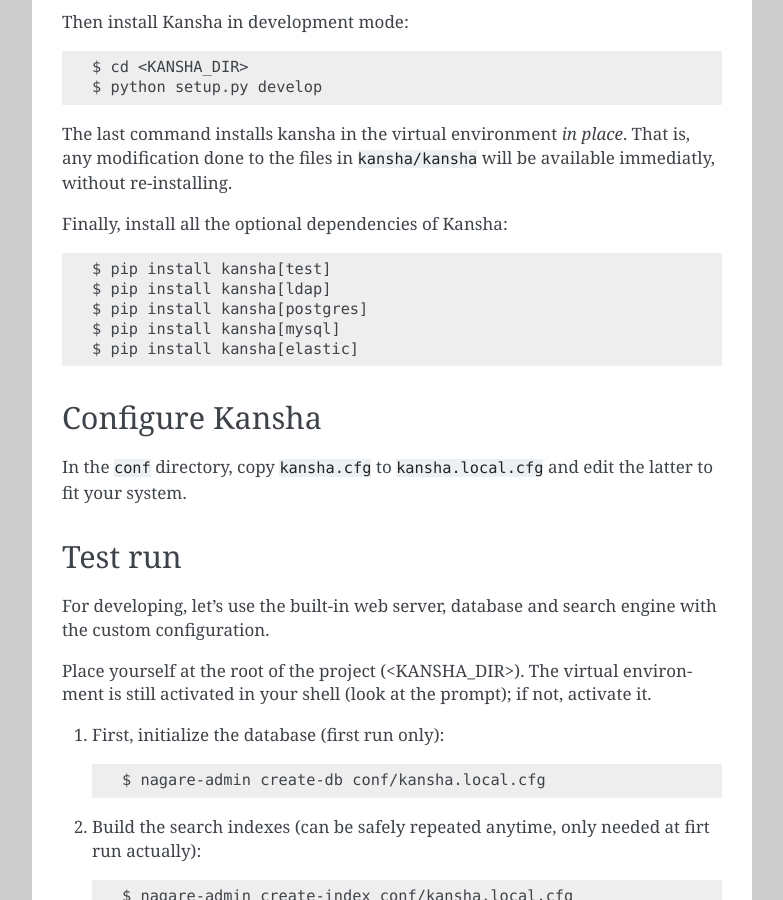
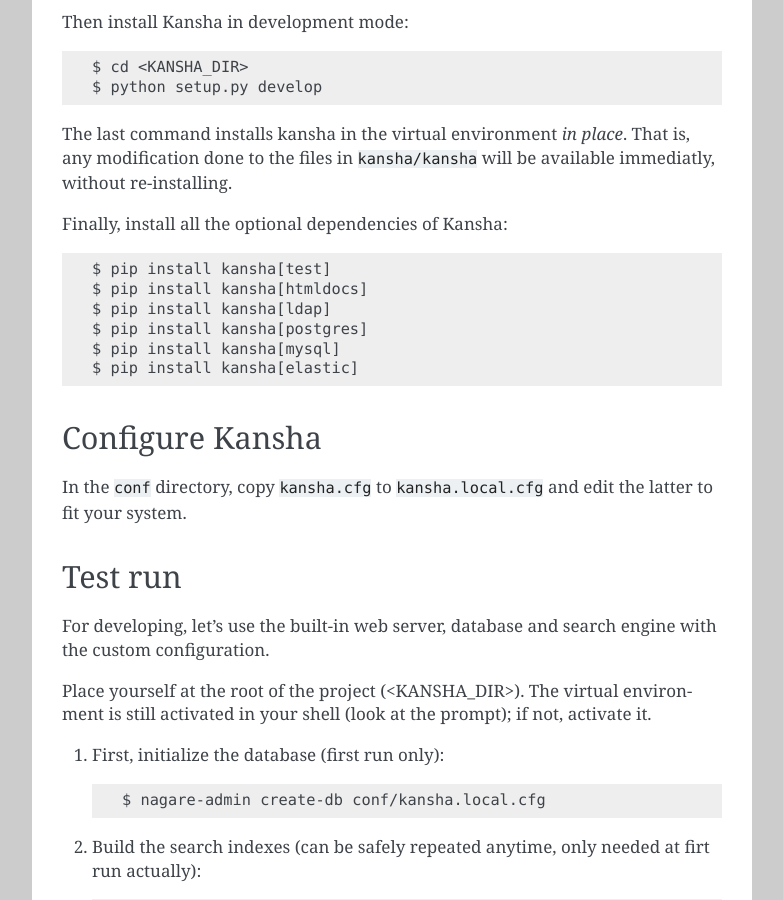
Before and after one commit to Net-ng/kansha, a Sphinx documentation site: the page built from doc/devsetup.rst, in a window 1280 px wide and 900 px high, scrolled down 1314 px. Shown: the whole window, without its empty margins (358-1141 px from the left). Built offline with Sphinx 7.4.7, drawn with Linux system fonts in a browser that asks for light colours.

Commit message:
Added new extras require for generating HTML docs (Sphinx)

```diff
--- a/doc/devsetup.rst
+++ b/doc/devsetup.rst
@@ -65,6 +65,7 @@
 Finally, install all the optional dependencies of Kansha::
 
     $ pip install kansha[test]
+    $ pip install kansha[htmldocs]
     $ pip install kansha[ldap]
     $ pip install kansha[postgres]
     $ pip install kansha[mysql]
--- a/setup.py
+++ b/setup.py
@@ -42,6 +42,7 @@
         'Paste==1.7.5.1'
     ),
     extras_require={'test': ('nose',),
+                    'htmldocs': ('sphinx',),
                     'debug': ('WebError',),
                     'ldap': ('python-ldap',),
                     'postgres': ('psycopg2',),
```
